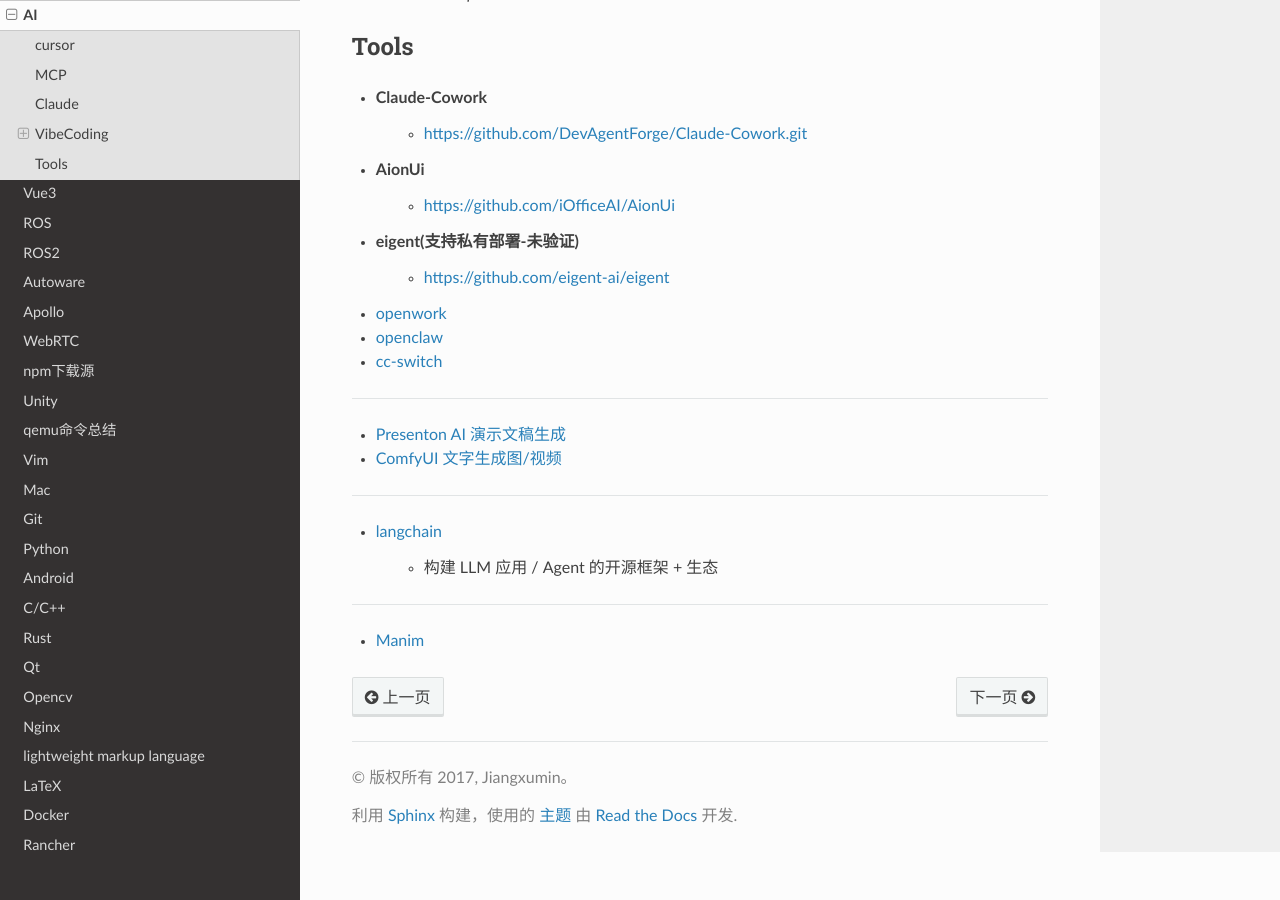
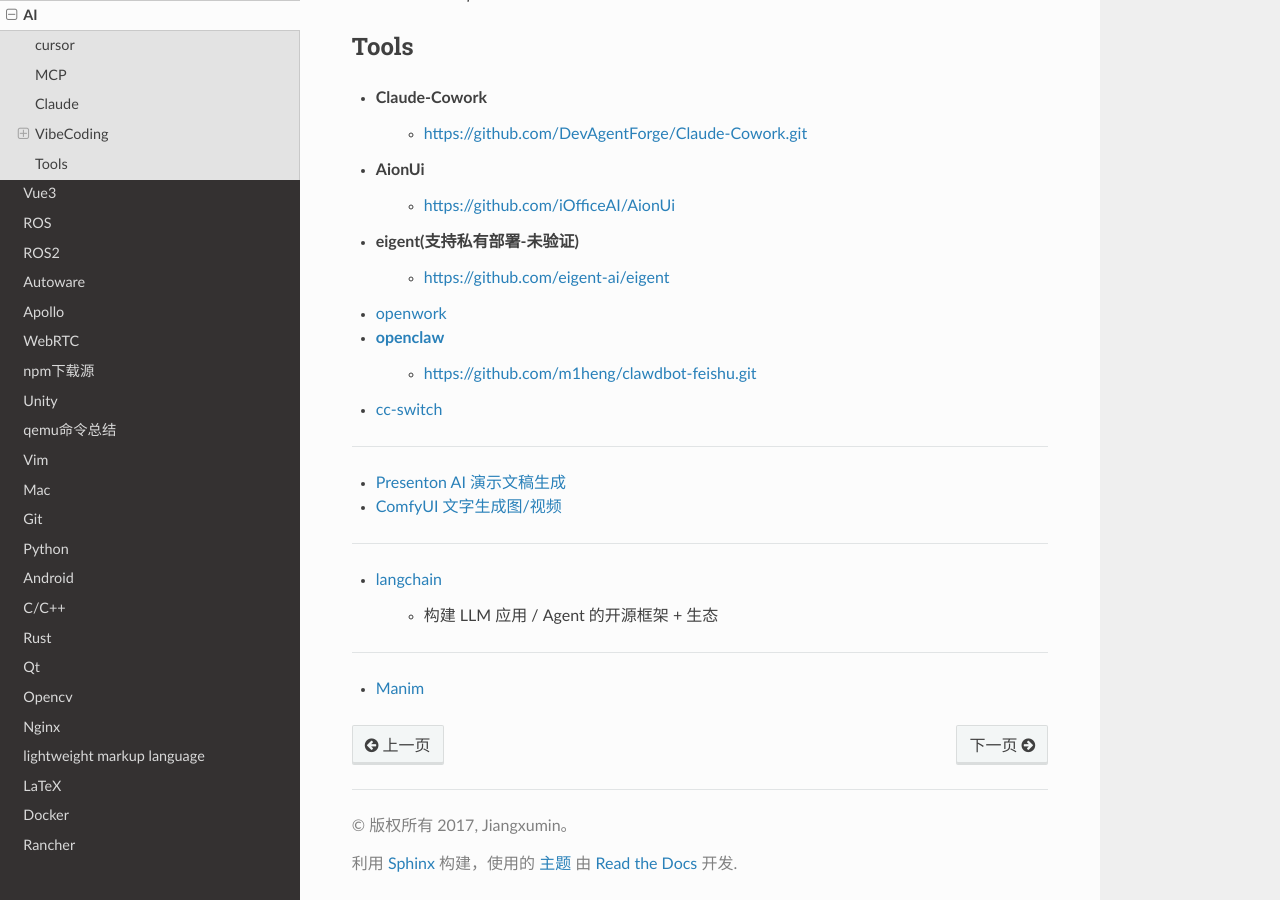
Before and after one commit to my-rds-store/my_space, a Sphinx documentation site: the page built from source/ai/index.rst, in a window 1280 px wide and 900 px high, scrolled down 3236 px. Built offline with Sphinx 7.4.7 and the Read the Docs theme 3.1.0, drawn with Linux system fonts in a browser that asks for light colours; some of the changed lines change nothing that is shown.

Commit message:
update ..

```diff
--- a/source/ai/index.rst
+++ b/source/ai/index.rst
@@ -184,6 +184,7 @@
 * `openwork <https://github.com/accomplish-ai/openwork>`_
 
 * `openclaw <https://github.com/openclaw/openclaw.git>`_
+    * https://github.com/m1heng/clawdbot-feishu.git
 
 * `cc-switch <https://github.com/farion1231/cc-switch.git>`_
 
```
